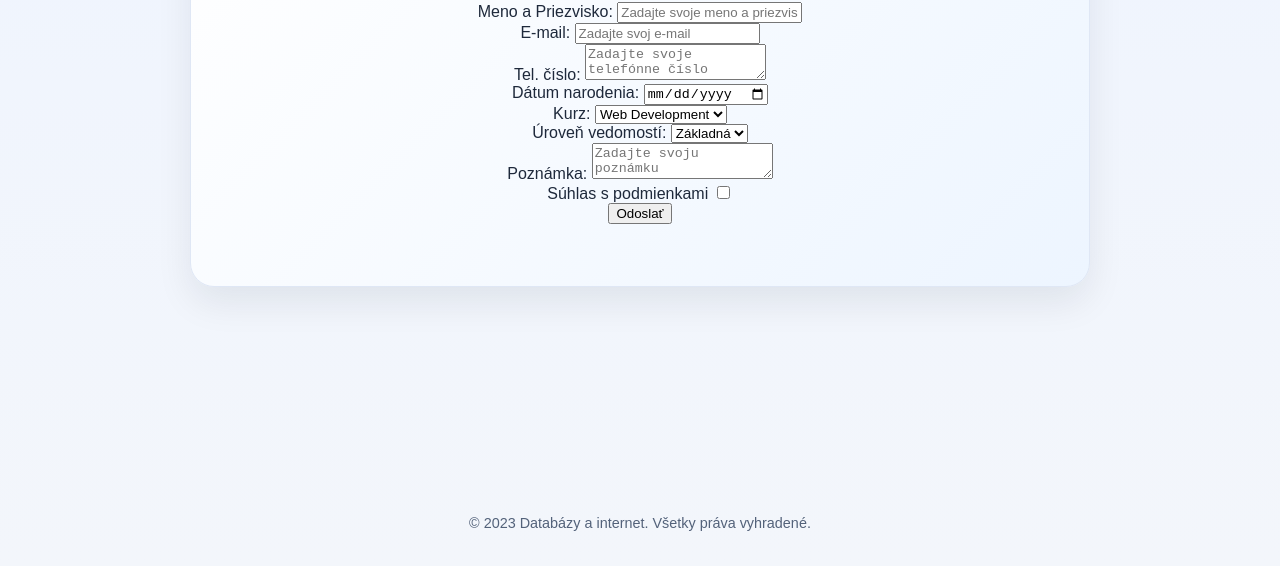
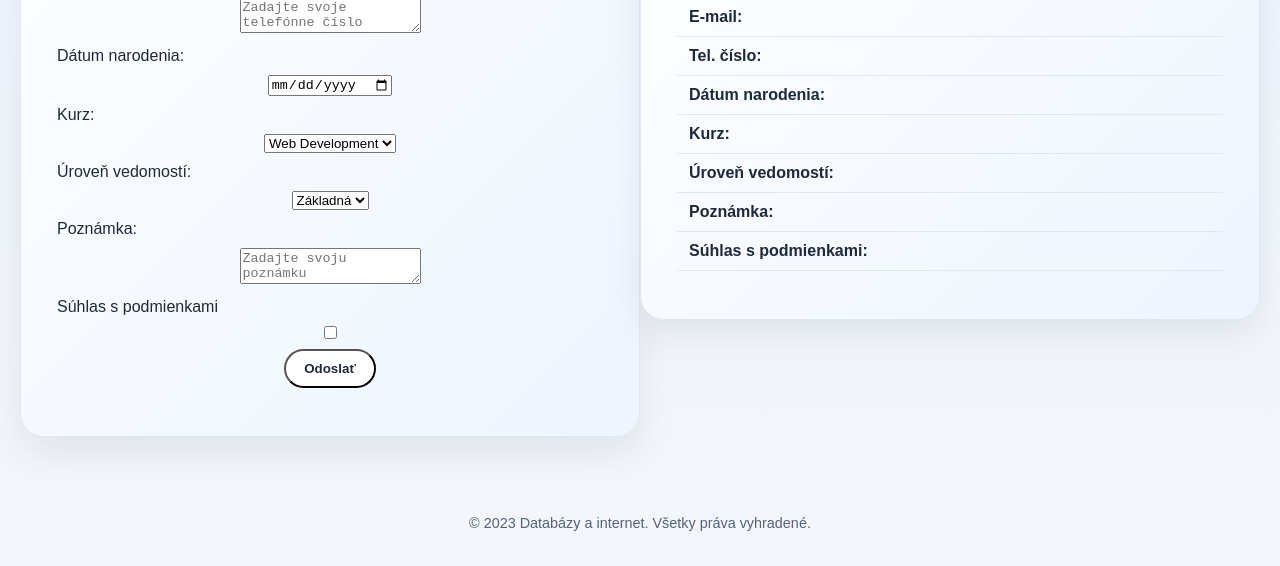
Before and after one commit to filfo131/data_internet_cviko, a plain HTML site: page form.html in a window 1280 px wide. Shown: the part 395-961 px from the top of the page. Drawn offline with Linux system fonts and the light colour scheme.

Commit message:
backend form.html

```diff
--- a/form.html
+++ b/form.html
@@ -6,26 +6,32 @@
 	<meta name="viewport" content="width=device-width">
 	<title>Databázy a internet</title>
 	<link rel="stylesheet" href="stylesheet.css">
+	<link rel="stylesheet" href="formular_zadanie.css">
 	<link rel="icon" type="image/x-icon" href="IMG/logo_sjf.png">
 	<script src="app.js" defer></script>
+    <script src="formular_zadanie.js" defer></script>
+
 </head>
 <body>
 	<main class="page-shell">
 		<div class="header-inner">
 			<h1 id="nazov_stranky">Nadpis</h1>
-            <p>
                 <form action="" method="post">
                     <label for="name">Meno a Priezvisko:</label>
                     <input type="text" id="name" name="name" placeholder="Zadajte svoje meno a priezvisko">
+
                     <br>
                     <label for="email">E-mail:</label>
                     <input type="email" id="email" name="email" placeholder="Zadajte svoj e-mail">
+
                     <br>
-                    <label for="message">Tel. číslo:</label>
+                    <label for="tel">Tel. číslo:</label>
                     <textarea id="tel" name="tel" placeholder="Zadajte svoje telefónne číslo"></textarea>
+
                     <br>
-                    <label for="narodenie">Dátum narodenia:</label>
-                    <input type="date" id="narodenie" name="narodenie">
+                    <label for="date">Dátum narodenia:</label>
+                    <input type="date" id="date" name="date">
+
                     <br>
                     <label for="kurz">Kurz:</label>
                     <select id="kurz" name="kurz">
@@ -33,6 +39,7 @@
                         <option value="data">Data Science</option>
                         <option value="cyber">Cybersecurity</option>
                     </select>
+
                     <br>
                     <label for="uroven">Úroveň vedomostí:</label>
                     <select id="uroven" name="uroven">
@@ -40,16 +47,58 @@
                         <option value="stredna">Stredná</option>
                         <option value="vysoka">Vysoká</option>
                     </select>
+
                     <br>
                     <label for="note">Poznámka:</label>
                     <textarea id="note" name="note" placeholder="Zadajte svoju poznámku"></textarea>
+
                     <br>
                     <label for="suhlas">Súhlas s podmienkami</label>
                     <input type="checkbox" id="suhlas" name="suhlas" required>
+
                     <br>
                     <button type="submit">Odoslať</button>
-            </p>
-		</div>
+                </form>
+        </div>
+        <div class="header-inner">
+                <h2>Hodnoty polí formuláru</h2>
+                <table class="form-values">
+                    <tbody>
+                    <tr>
+                        <th scope="row">Meno a priezvisko:</th>
+                        <td id="name-output"></td>
+                    </tr>
+                    <tr>
+                        <th scope="row">E-mail:</th>
+                        <td id="email-output"></td>
+                    </tr>
+                    <tr>
+                        <th scope="row">Tel. číslo:</th>
+                        <td id="tel-output"></td>
+                    </tr>
+                    <tr>
+                        <th scope="row">Dátum narodenia:</th>
+                        <td id="date-output"></td>
+                    </tr>
+                    <tr>
+                        <th scope="row">Kurz:</th>
+                        <td id="kurz-output"></td>
+                    </tr>
+                    <tr>
+                        <th scope="row">Úroveň vedomostí:</th>
+                        <td id="uroven-output"></td>
+                    </tr>
+                    <tr>
+                        <th scope="row">Poznámka:</th>
+                        <td id="note-output"></td>
+                    </tr>
+                    <tr>
+                        <th scope="row">Súhlas s podmienkami:</th>
+                        <td id="suhlas-output"></td>
+                    </tr>
+                    </tbody>
+                </table>
+        </div>
 	</main>
 </body>
 </html>
--- a/formular_zadanie.css
+++ b/formular_zadanie.css
@@ -0,0 +1,36 @@
+button {
+    display: inline-block;
+  padding: 10px 18px;
+  border-radius: 999px;
+  background: #ffffff;
+  color: #1e293b;
+  text-decoration: none;
+  font-weight: 700;
+  transition: transform 0.2s ease, box-shadow 0.2s ease;
+}
+
+input, select, textarea {
+    margin: 10px 18px;
+}
+
+label{
+    align-items: left;
+    display: flex;
+}
+
+.form-values {
+    width: 100%;
+    border-collapse: collapse;
+    text-align: left;
+}
+
+.form-values th,
+.form-values td {
+    padding: 10px 12px;
+    border-bottom: 1px solid #dfe7f5;
+}
+
+.form-values th {
+    width: 45%;
+    font-weight: 700;
+}
--- a/formular_zadanie.js
+++ b/formular_zadanie.js
@@ -0,0 +1,35 @@
+
+
+const inputy = ["name", "email", "tel", "kurz", "number", "uroven", "note"];
+
+for(var i = 0; i < inputy.length; i++) {
+const input = document.getElementById(inputy[i]);
+const output = document.getElementById(inputy[i] + "-output");
+
+    if (input && output) {
+        input.addEventListener("input", () => { output.textContent = ` ${input.value}`;
+        });
+    }
+}
+
+const date = document.getElementById("date");
+const dateOutput = document.getElementById("date-output");
+
+    if (date && dateOutput) {
+        date.addEventListener("input", () => {
+            if (date.value) {
+                const [rok, mesiac, den] = date.value.split("-");
+                dateOutput.textContent = `${den}.${mesiac}.${rok}`;
+            } else {
+                dateOutput.textContent = "";
+            }
+        });
+    }
+
+const suhlas = document.getElementById("suhlas");
+const suhlasOutput = document.getElementById("suhlas-output");
+
+    if (suhlas && suhlasOutput) {
+        suhlas.addEventListener("input", () => { suhlasOutput.textContent = ` ${suhlas.checked ? "Súhlasím" : "Nesúhlasím"}`;
+        });
+    }
```
